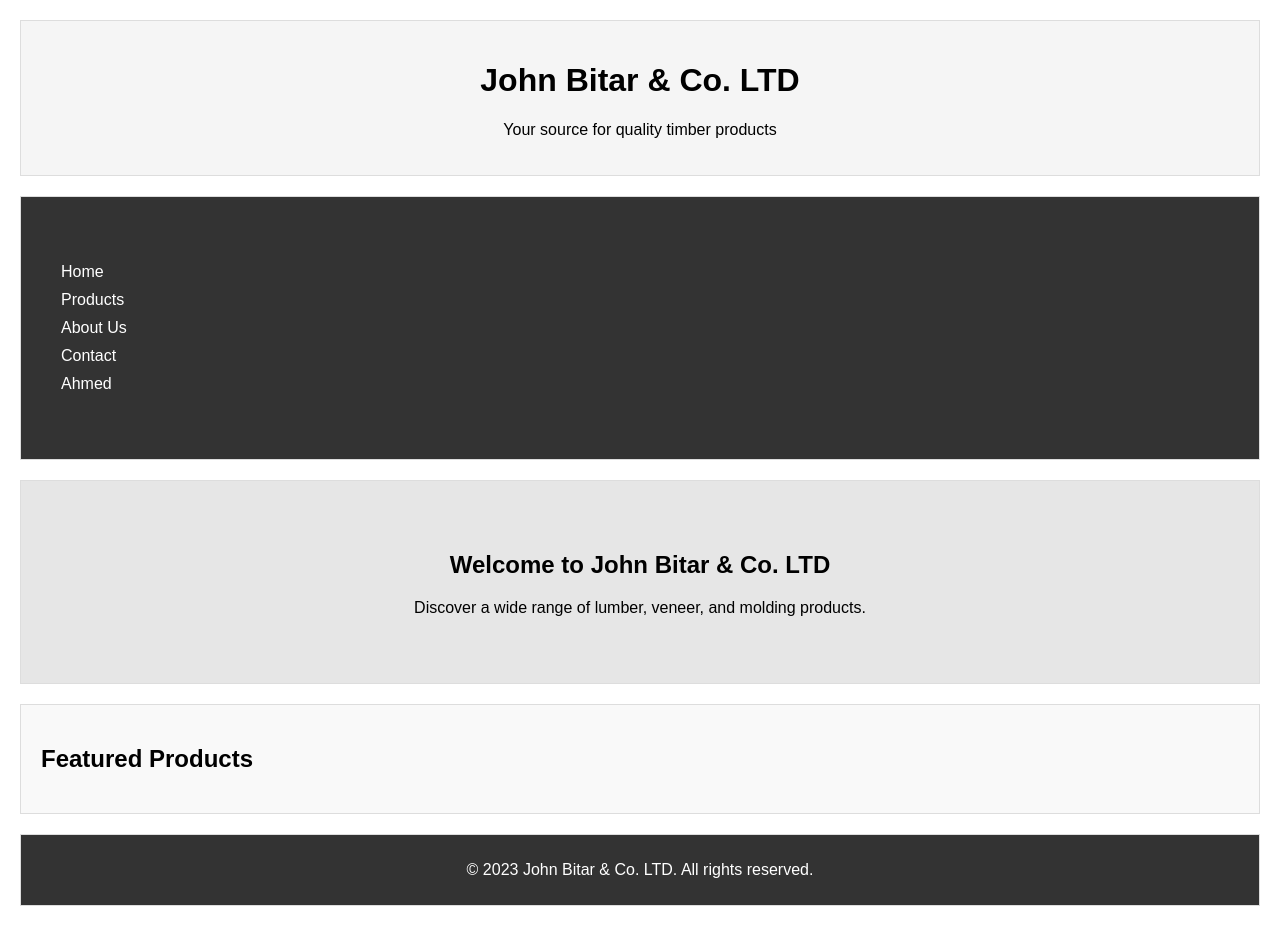
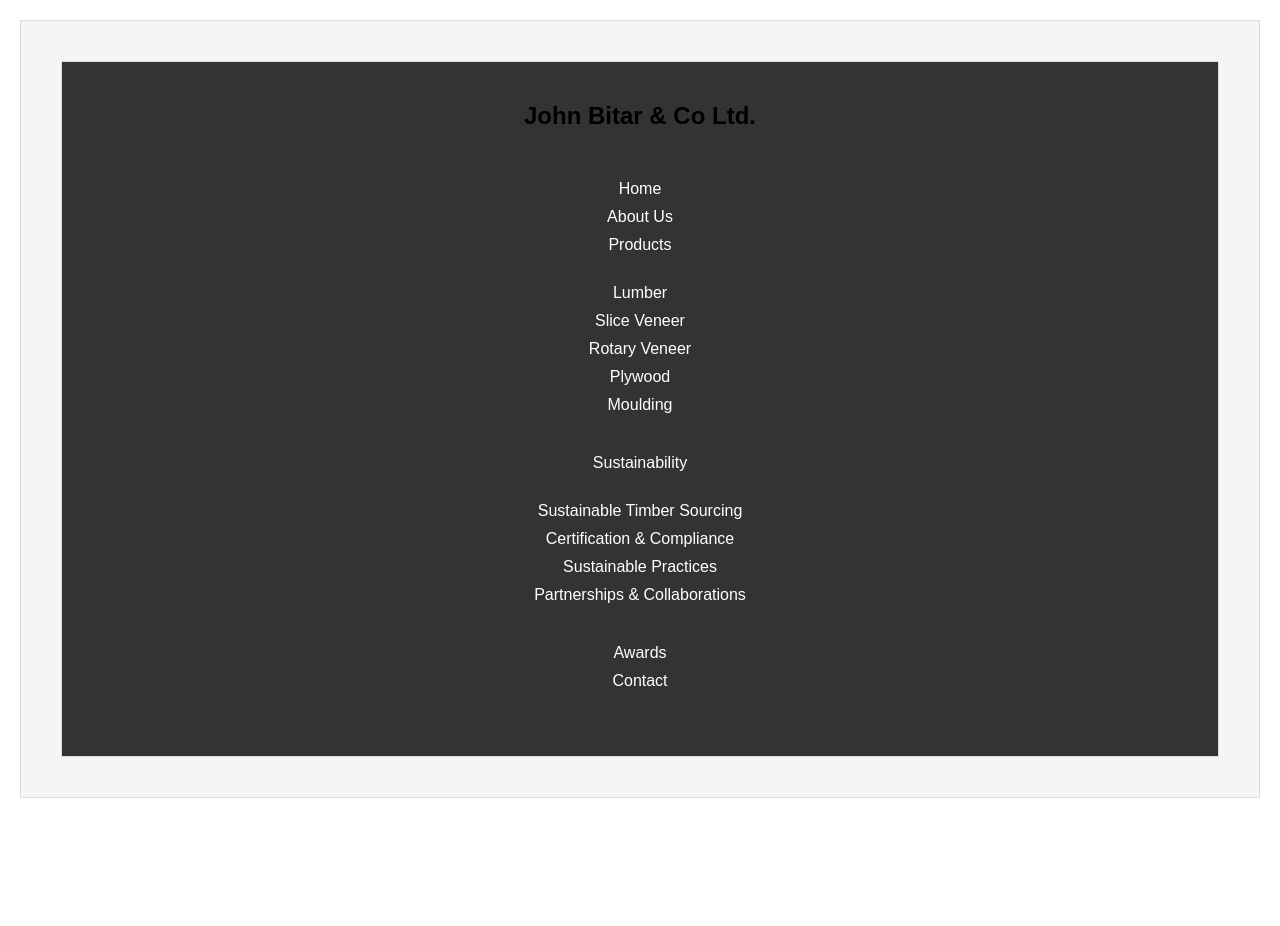
Before and after one commit to Jay-pixe/demo_repo, a plain HTML site: page index.html in a window 1280 px wide. After the commit the page ends 818 px from the top, so only its background shows below. Drawn offline with Linux system fonts and the light colour scheme.

Commit message:
Update index.html

```diff
--- a/index.html
+++ b/index.html
@@ -4,43 +4,47 @@
     <meta charset="UTF-8">
     <meta name="viewport" content="width=device-width, initial-scale=1.0">
     <link rel="stylesheet" href="home.css">
-    <title>John Bitar & Co. LTD</title>
+    <title>John Bitar & Co. Ltd.</title>
 </head>
 <body>
 
-    <header>
-        <h1>John Bitar & Co. LTD</h1>
-        <p>Your source for quality timber products</p>
+    <header class="sticky-header">
+        <nav>
+            <div id="menu-toggle">&#9776; Menu</div>
+            <div id="close-btn">&times;</div>
+            <div class="logo">
+                <h1>John Bitar & Co Ltd.</h1>
+            </div>
+            <ul class="nav-links">
+                <li><a href="Home Page.html">Home</a></li>
+                <li><a href="About.html">About Us</a></li>
+                <li class="dropdown">
+                    <a href="#">Products</a>
+                    <ul class="dropdown-menu">
+                        <li><a href="#">Lumber</a></li>
+                        <li><a href="#">Slice Veneer</a></li>
+                        <li><a href="#">Rotary Veneer</a></li>
+                        <li><a href="#">Plywood</a></li>
+                        <li><a href="#">Moulding</a></li>
+                    </ul>
+                </li>
+                <li class="dropdown">
+                    <a href="#">Sustainability</a>
+                    <ul class="dropdown-menu">
+                        <li><a href="Sustainable_Sourcing.html">Sustainable Timber Sourcing</a></li>
+                        <li><a href="#">Certification & Compliance</a></li>
+                        <li><a href="#">Sustainable Practices</a></li>
+                        <li><a href="#">Partnerships & Collaborations</a></li>
+                    </ul>
+                </li>
+                <li><a href="Awards.html">Awards</a></li>
+                <li><a href="#">Contact</a></li>
+            </ul>
+        </nav>
     </header>
 
-    <div id="menu-toggle">&#9776; Menu</div>
-
-    <nav>
-        <div id="close-btn">&times;</div>
-        <ul>
-            <li><a href="#">Home</a></li>
-            <li><a href="#">Products</a></li>
-            <li><a href="#">About Us</a></li>
-            <li><a href="#">Contact</a></li>
-            <li><a href="#">Ahmed</a></li>
-        </ul>
-    </nav>
-
-    <section id="hero">
-        <h2>Welcome to John Bitar & Co. LTD</h2>
-        <p>Discover a wide range of lumber, veneer, and molding products.</p>
-    </section>
-
-    <section id="featured-products">
-        <h2>Featured Products</h2>
-        <!-- Add your featured products here -->
-    </section>
-
-    <footer>
-        <p>&copy; 2023 John Bitar & Co. LTD. All rights reserved.</p>
-    </footer>
+    <!-- Your content goes here -->
 
     <script src="script.js"></script>
-
 </body>
 </html>
```
